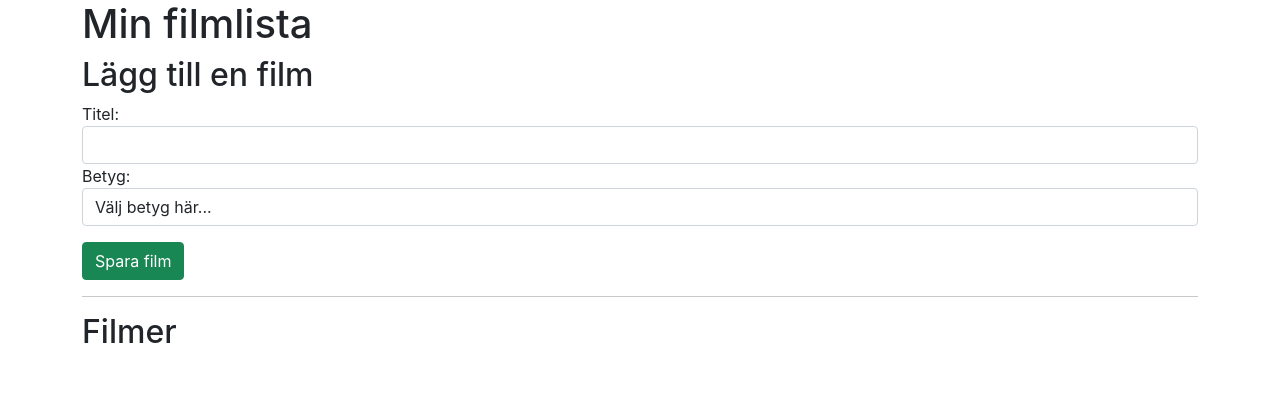
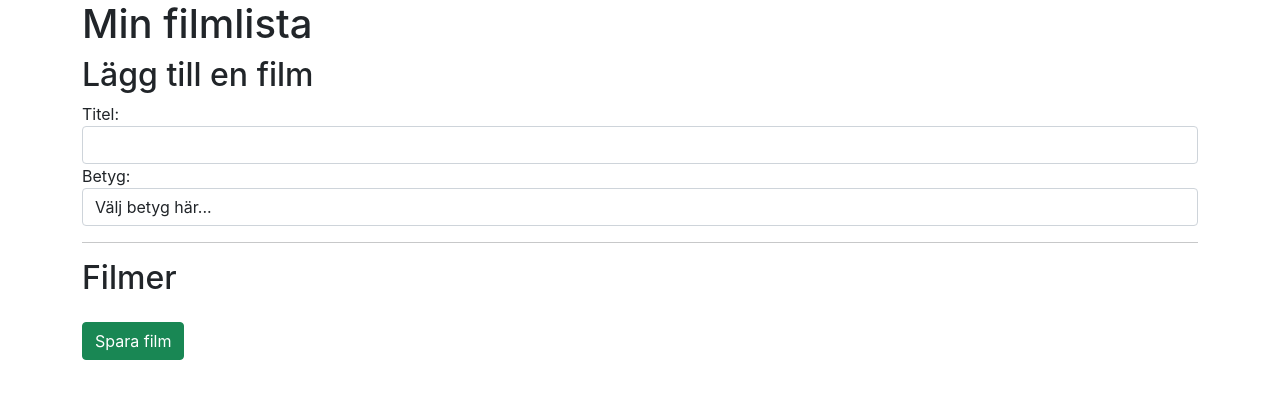
Before and after one commit to cwallins/Laboration-6, a React (Create React App) app in the folder laboration/: page / in a window 1280 px wide. Shown: the top 398 px of the page. Built offline with nearby package versions, Linux system fonts and the light colour scheme.

Commit message:
New Changes

```diff
--- a/laboration/src/App.js
+++ b/laboration/src/App.js
@@ -1,4 +1,6 @@
-import MovieList from './movieList';
+import MovieForm from './movieForm';
+import Movies from './movies';
+import SaveMovieButton from './saveMovieButton';
 
 
 function App() {
@@ -6,7 +8,9 @@ function App() {
     <div className="App">
       <h1>Min filmlista</h1>
       <h2>Lägg till en film</h2>
-      <MovieList/>
+      <MovieForm/>
+      <Movies/>
+      <SaveMovieButton/>
     </div>
   );
 }
--- a/laboration/src/index.css
+++ b/laboration/src/index.css
@@ -11,3 +11,26 @@ code {
   font-family: source-code-pro, Menlo, Monaco, Consolas, 'Courier New',
     monospace;
 }
+
+#movies {
+  margin: 0;
+  padding: 0;
+}
+
+#movies > li {
+  list-style: none;
+  background-color: #eee;
+  margin: 5px;
+  padding: 20px;
+  box-shadow: 0 0 5px #999;
+}
+
+#movies > li > img {
+  float: right;
+  height: 25px;
+  margin-left: 5px;
+}
+
+.delete-movie-icon {
+  cursor: pointer;
+}
--- a/laboration/src/movieList.js
+++ b/laboration/src/movieForm.js
@@ -1,6 +1,6 @@
-import React, { useState, useRef} from 'react';
+import React, { useState, useRef } from 'react';
 
-export default function MovieList() {
+export default function MovieForm() {
     return (
         <div>
             <label for="title-field">Titel:</label>
@@ -16,15 +16,7 @@ export default function MovieList() {
                 <option value="5">5</option>
             </select>
 
-            <input type="submit" class="btn btn-success mt-3" value="Spara film"></input>
-
             <hr></hr>
-
-            <h2>Filmer</h2>
-            <ul id="movies">
-
-            </ul>
-
 
         </div>
     )
--- /dev/null
+++ b/laboration/src/movies.js
@@ -0,0 +1,13 @@
+import React, { useState, useRef } from 'react';
+
+export default function movies() {
+    return (
+        <div>
+            <h2>Filmer</h2>
+                <ul id="movies">
+
+                </ul>
+
+        </div>
+    )
+}
--- /dev/null
+++ b/laboration/src/saveMovieButton.js
@@ -0,0 +1,9 @@
+import React, { useState, useRef } from 'react';
+
+export default function saveButton() {
+    return (
+        <div>
+            <input type="submit" class="btn btn-success mt-3" value="Spara film"></input>
+        </div>
+    )
+}
```
